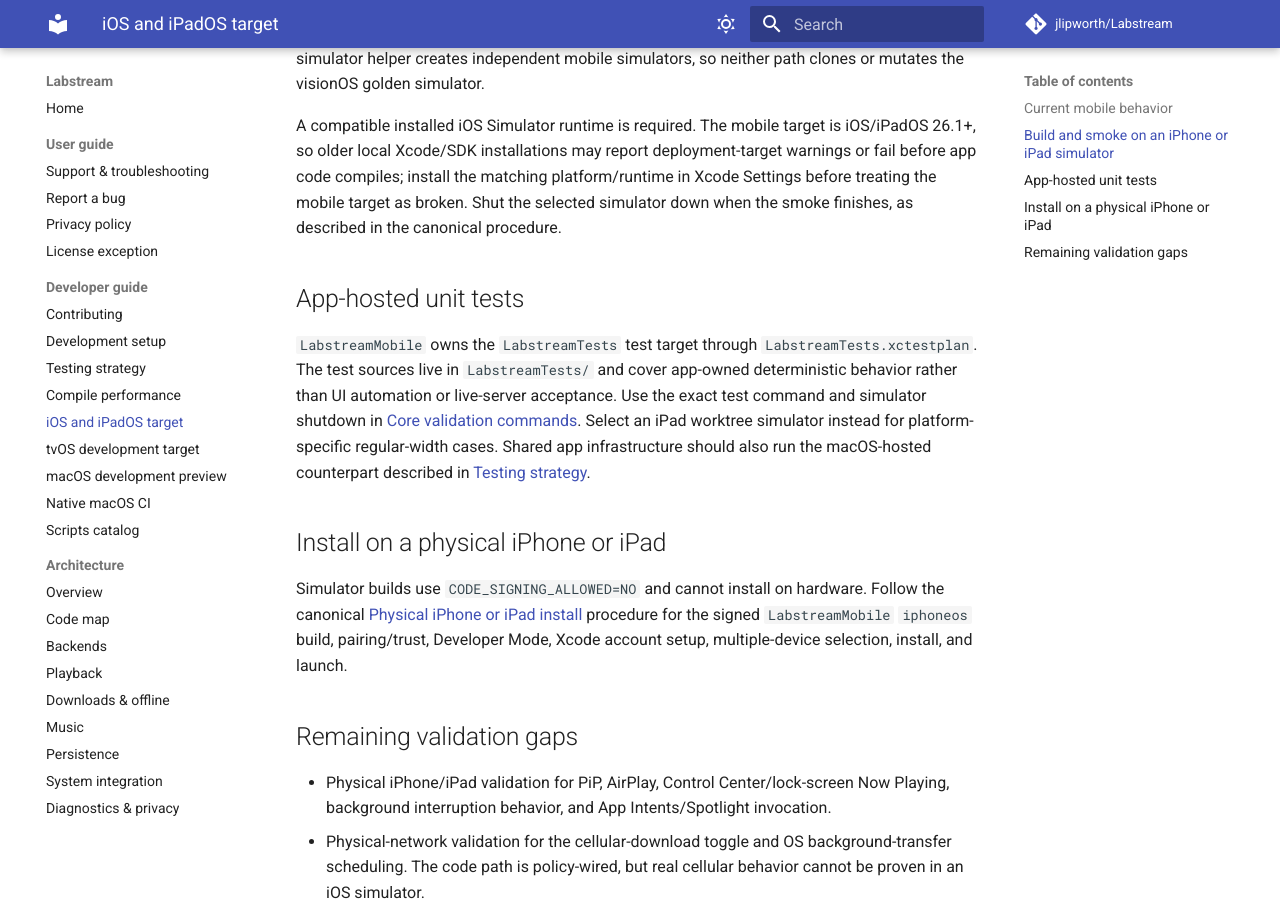
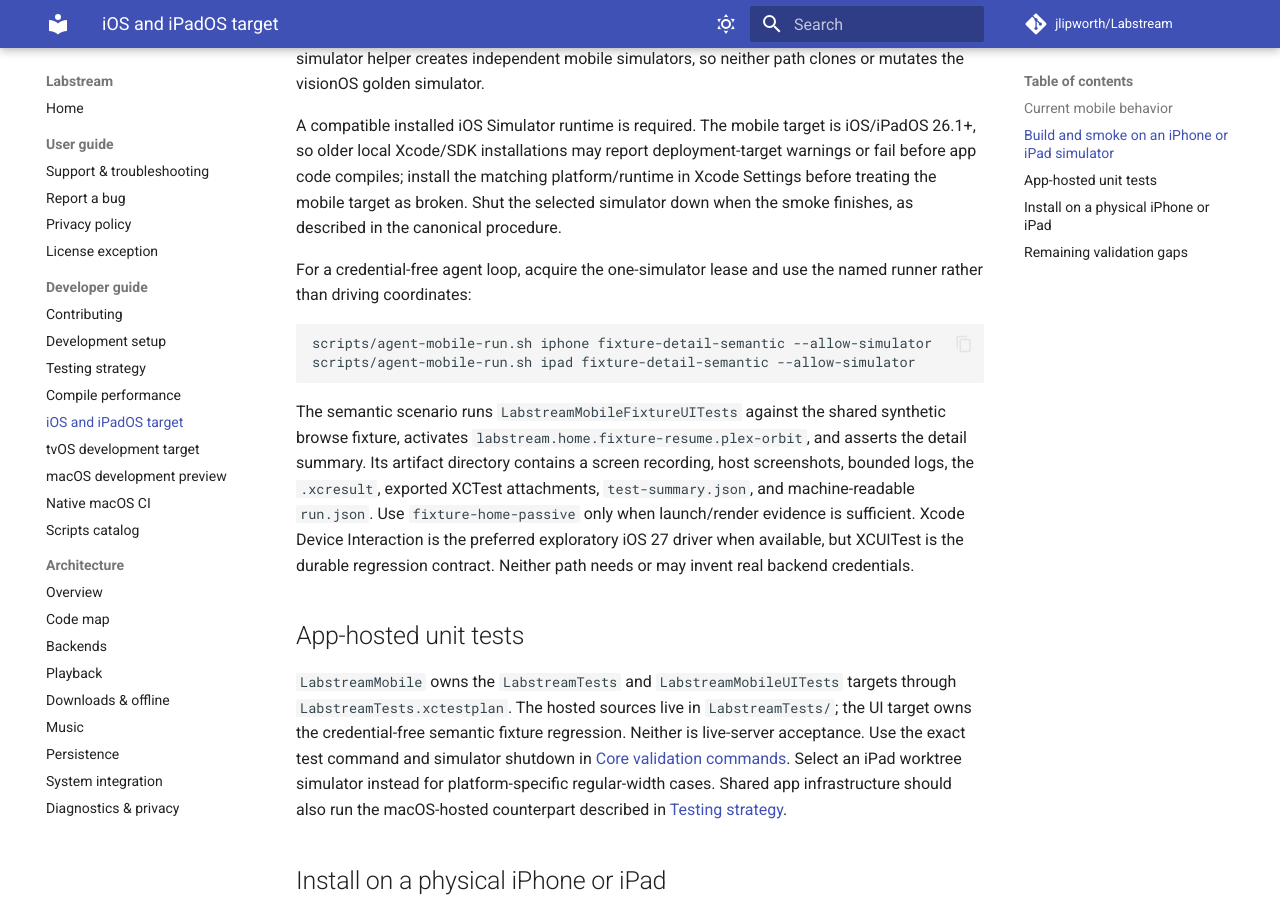
Before and after one commit to jlipworth/Labstream, an MkDocs documentation site: the page built from docs/MOBILE-IOS.md, in a window 1280 px wide and 900 px high, scrolled down 1656 px. Built offline with MkDocs 1.6.1 and Material for MkDocs 9.7.7, drawn with Linux system fonts in a browser that asks for light colours; comment, search, counter and statistics services are not loaded.

Commit message:
Add semantic platform evidence runners

````diff
--- a/docs/MOBILE-IOS.md
+++ b/docs/MOBILE-IOS.md
@@ -68,11 +68,28 @@
 target as broken. Shut the selected simulator down when the smoke finishes, as described in the
 canonical procedure.
 
+For a credential-free agent loop, acquire the one-simulator lease and use the named runner rather
+than driving coordinates:
+
+```sh
+scripts/agent-mobile-run.sh iphone fixture-detail-semantic --allow-simulator
+scripts/agent-mobile-run.sh ipad fixture-detail-semantic --allow-simulator
+```
+
+The semantic scenario runs `LabstreamMobileFixtureUITests` against the shared synthetic browse
+fixture, activates `labstream.home.fixture-resume.plex-orbit`, and asserts the detail summary. Its
+artifact directory contains a screen recording, host screenshots, bounded logs, the `.xcresult`,
+exported XCTest attachments, `test-summary.json`, and machine-readable `run.json`. Use
+`fixture-home-passive` only when launch/render evidence is sufficient. Xcode Device Interaction is
+the preferred exploratory iOS 27 driver when available, but XCUITest is the durable regression
+contract. Neither path needs or may invent real backend credentials.
+
 ## App-hosted unit tests
 
-`LabstreamMobile` owns the `LabstreamTests` test target through `LabstreamTests.xctestplan`.
-The test sources live in `LabstreamTests/` and cover app-owned deterministic behavior rather than
-UI automation or live-server acceptance. Use the exact test command and simulator shutdown in
+`LabstreamMobile` owns the `LabstreamTests` and `LabstreamMobileUITests` targets through
+`LabstreamTests.xctestplan`. The hosted sources live in `LabstreamTests/`; the UI target owns the
+credential-free semantic fixture regression. Neither is live-server acceptance. Use the exact test
+command and simulator shutdown in
 [Core validation commands](DEVELOPMENT.md#core-validation-commands). Select an iPad worktree
 simulator instead for platform-specific regular-width cases. Shared app infrastructure should also
 run the macOS-hosted counterpart described in [Testing strategy](TESTING-STRATEGY.md).
````
Also changed, not shown: docs/DEVELOPMENT.md (+12 -2 lines), docs/MACOS.md (+12 -0 lines), docs/TESTING-STRATEGY.md (+22 -0 lines), docs/TVOS.md (+16 -1 lines), 3 other files.
